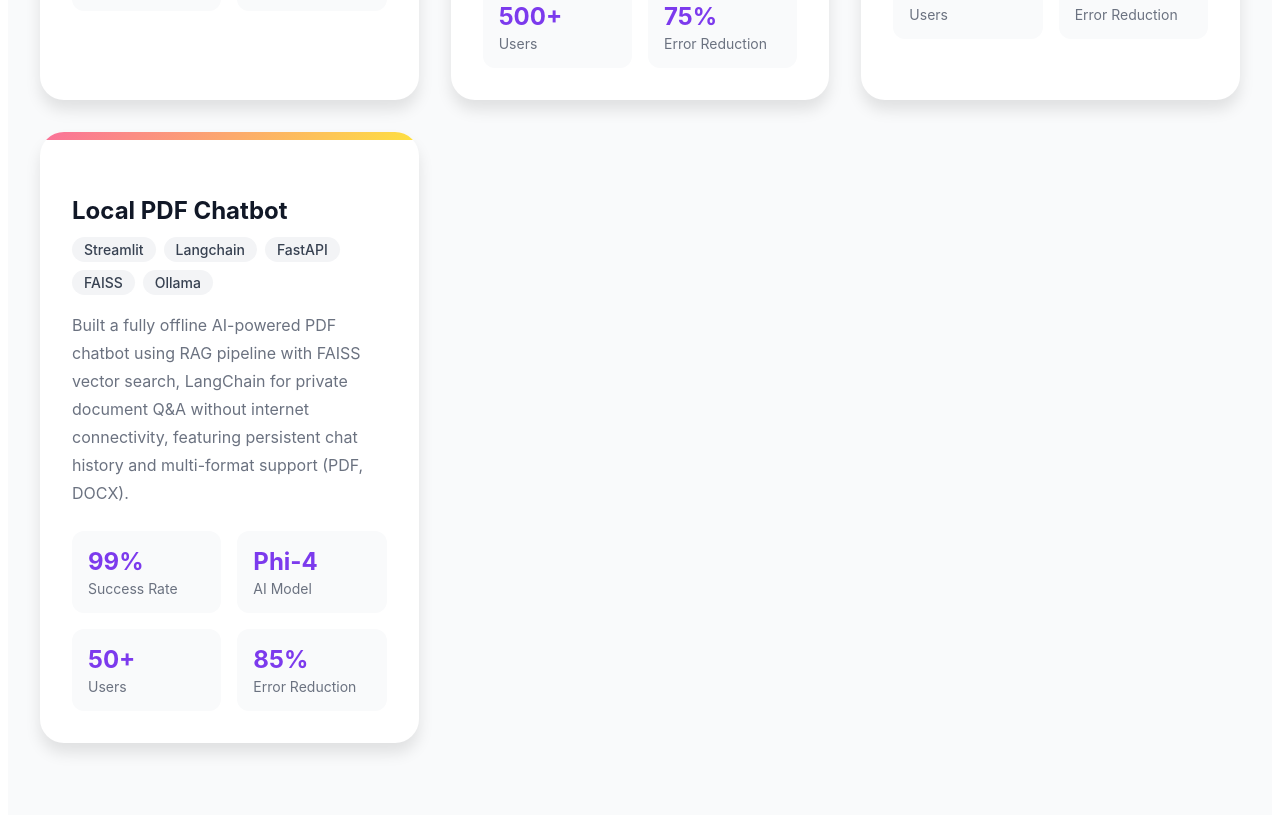
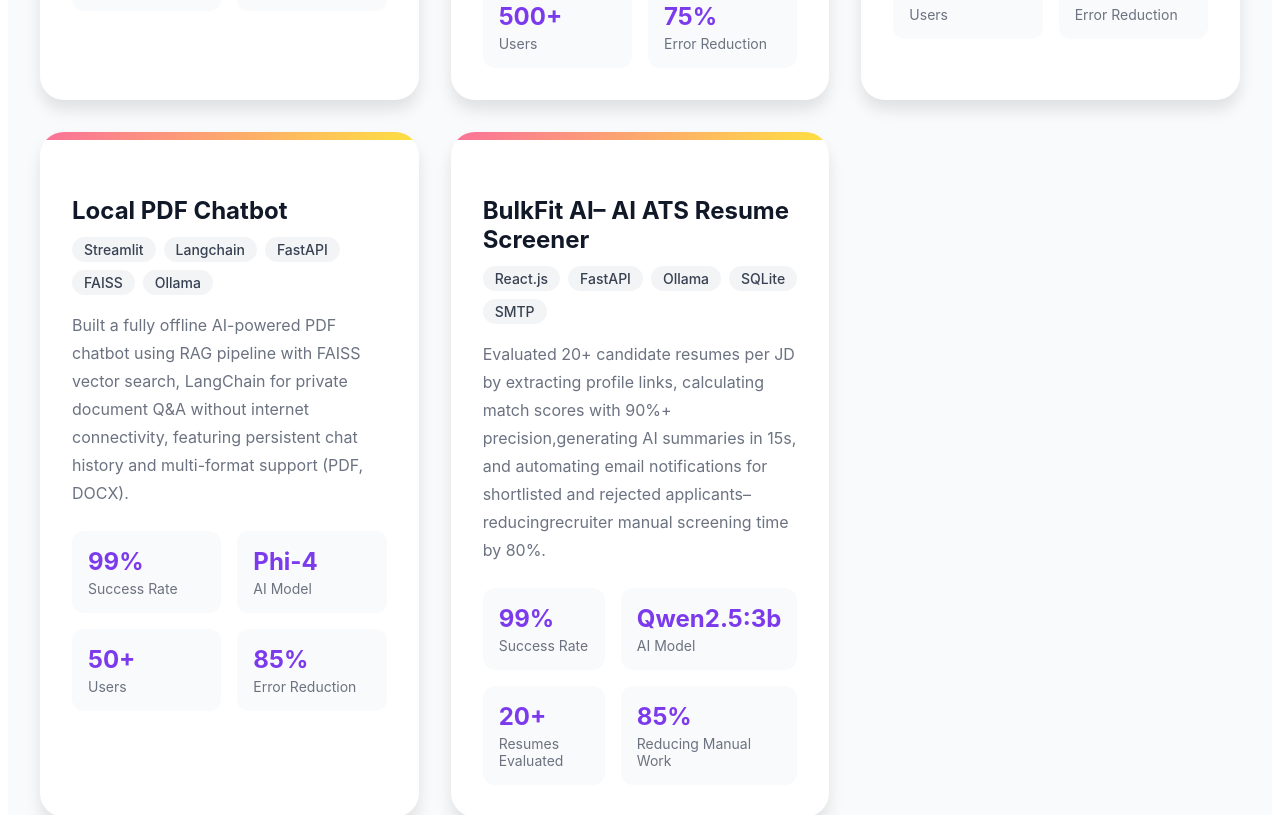
Before and after one commit to Vishal29-git/Vishal_Portfolio, a React (Vite) app: page / in a window 1280 px wide. Shown: the part 4100-4915 px from the top of the page. Built offline with nearby package versions, Linux system fonts and the light colour scheme.

Commit message:
Update project code

```diff
--- a/src/App.jsx
+++ b/src/App.jsx
@@ -108,6 +108,19 @@ export default function Portfolio() {
       ],
       gradient: 'linear-gradient(135deg, #fa709a 0%, #fee140 100%)'
     },
+    {
+      title: 'BulkFit AI– AI ATS Resume Screener  ',
+      category: 'AI',
+      tech: [' React.js', 'FastAPI', 'Ollama', 'SQLite', 'SMTP'],
+      description: '   Evaluated 20+ candidate resumes per JD by extracting profile links, calculating match scores with 90%+ precision,generating AI summaries in 15s, and automating email notifications for shortlisted and rejected applicants– reducingrecruiter manual screening time by 80%.',
+      metrics: [
+        { label: 'Success Rate', value: '99%' },
+        { label: 'AI Model', value: 'Qwen2.5:3b' },
+        { label: 'Resumes Evaluated', value: '20+' },
+        { label: 'Reducing Manual Work', value: '85%' }
+      ],
+      gradient: 'linear-gradient(135deg, #fa709a 0%, #fee140 100%)'
+    },
 
   ];
 
@@ -128,13 +141,13 @@ export default function Portfolio() {
       organization: 'Anthropic Courses',
       date: 'June 2026',
       description: 'Completed a structured program covering foundational principles and frameworks of Artificial Intelligence',
-      color: '#ea6208'
+      color: '#ea6208',
     },
 
     {
       title: '24-Hour Hackathon',
       organization: 'Google Developer Group',
-      date: ' April 2025',
+      date: 'April 2025',
       description: 'Competed with 50+ teams on sustainable development goals',
       color: '#eab308'
     },
```
